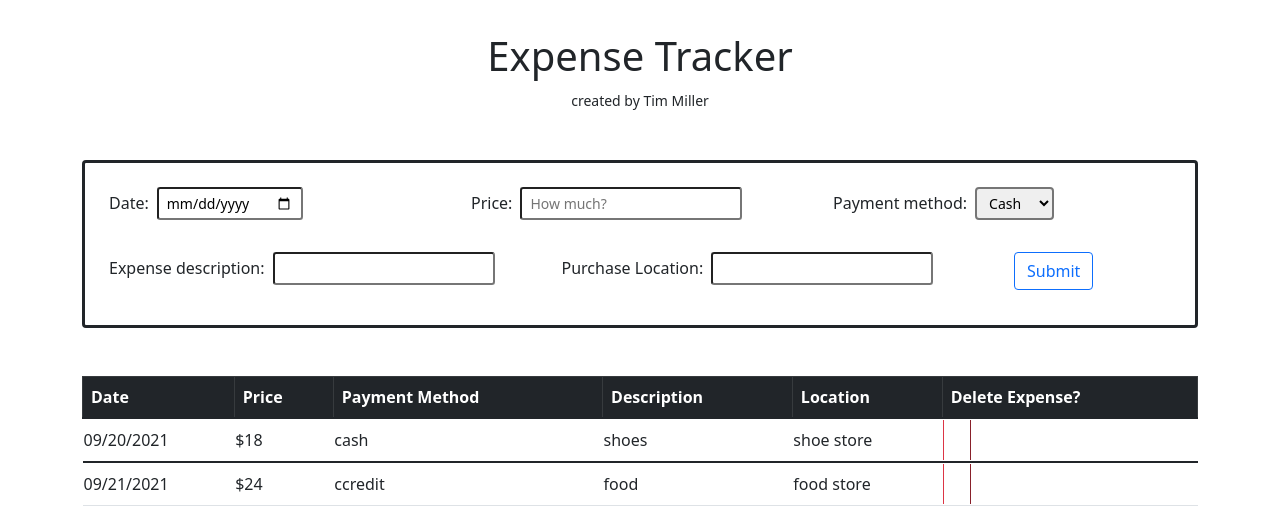
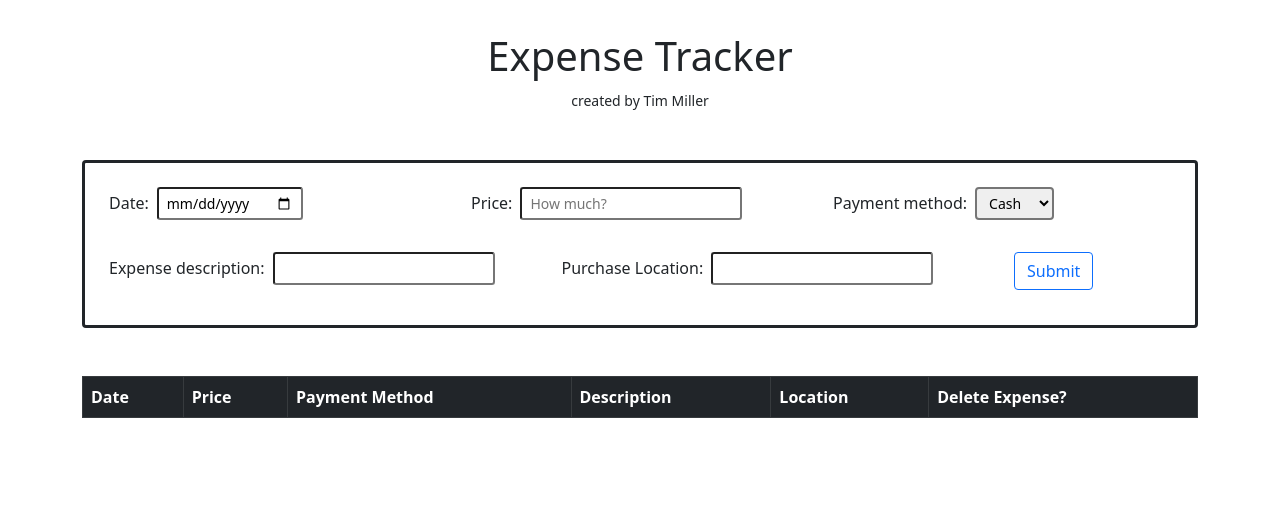
Before and after one commit to millertim83/expensetrackerReact, a React (Create React App) app: page / in a window 1280 px wide. Shown: the top 530 px of the page. Built offline with nearby package versions, Linux system fonts and the light colour scheme.

Commit message:
fixed functionality of submit button

```diff
--- a/src/App.js
+++ b/src/App.js
@@ -5,7 +5,7 @@ import 'bootstrap/dist/css/bootstrap.min.css';
 
 
 function App() {
-  const [expenseItems, setExpenseItems] = useState("");
+  const [expenseItems, setExpenseItems] = useState([]);
 
   return (
     <div className="container pt-3">
@@ -13,8 +13,13 @@ function App() {
           <h1>Expense Tracker</h1>
           <small>created by Tim Miller</small>
         </header>
-      <ExpenseInput expenseItems={expenseItems} setExpenseItems={setExpenseItems} />
-      <ExpenseTable expenseItems={expenseItems} setExpenseItems={setExpenseItems} />
+      <ExpenseInput
+      expenseItems={expenseItems}
+      setExpenseItems={setExpenseItems}
+      />
+      <ExpenseTable
+      expenseItems={expenseItems}
+      setExpenseItems={setExpenseItems} />
     </div>
   );
 }
--- a/src/Components/ExpenseTable.js
+++ b/src/Components/ExpenseTable.js
@@ -1,20 +1,20 @@
 import React from 'react';
 
-const ExpenseTable = ({expenseItems, setExpenseItems}) => {
-    /*const deleteItem = (id) => {
+const ExpenseTable = ({expenseItems}) => {
 
-    };
 
     const expense = expenseItems.map((expense) => (
-        <tr>
+        <tr key={expense.id}>
             <td>{expense.date}</td>
             <td>{expense.amount}</td>
             <td>{expense.paymentMethod}</td>
             <td>{expense.description}</td>
             <td>{expense.purchaseLocation}</td>
-            <td button type="button" class="btn-danger">Delete</button>
+            <td>
+                <button className="btn-danger">X</button>
+                </td>
         </tr>
-    ));*/
+    ));
 
     return (
         <div>
@@ -29,23 +29,7 @@ const ExpenseTable = ({expenseItems, setExpenseItems}) => {
                         <th>Delete Expense?</th>
                     </tr>
                 </thead>
-                {/* { <tobdy>{expense}</tobdy> } */}
-                <tr>
-                    <td>09/20/2021</td>
-                    <td>$18</td>
-                    <td>cash</td>
-                    <td>shoes</td>
-                    <td>shoe store</td>
-                    <td> <button type="button" className="btn-danger">X</button></td>
-                </tr>
-                <tr>
-                    <td>09/21/2021</td>
-                    <td>$24</td>
-                    <td>ccredit</td>
-                    <td>food</td>
-                    <td>food store</td>
-                    <td> <button type="button" className="btn-danger">X</button></td>
-                </tr>
+                {<tbody>{expense}</tbody>}
             </table>
 
         </div>
```
